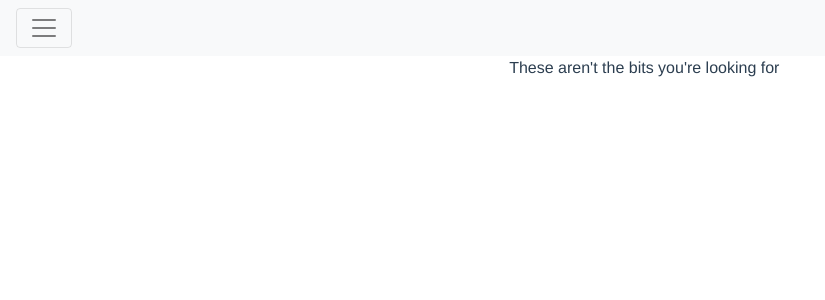
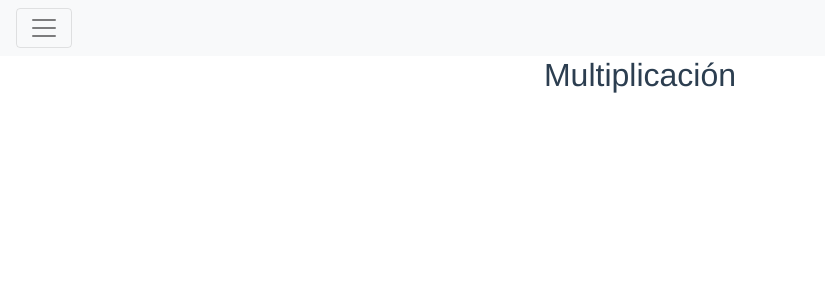
Before and after one commit to RoyRV/sammy-learning, a Vue app: page /multiplication in a window 1280 px wide. Shown: the top 300 px of the page, without its empty margins (0-825 px from the left). Built offline with nearby package versions, Linux system fonts and the light colour scheme.

Commit message:
add multiplication page

```diff
--- a/src/main.js
+++ b/src/main.js
@@ -15,7 +15,6 @@ import VueSlider from 'vue-slider-component'
 import 'vue-slider-component/theme/default.css'
 Vue.component('VueSlider', VueSlider)
 
-
 Vue.config.productionTip = false;
 
 
--- a/src/router/index.js
+++ b/src/router/index.js
@@ -6,6 +6,7 @@ import PageNotFound from '../views/PageNotFound.vue';
 import CourseDetail from '../views/courses/CourseDetail.vue';
 import Addition from '../views/themes/addition.vue';
 import Substraction from '../views/themes/substraction.vue';
+import Multiplication from '../views/themes/multiplication.vue';
 
 Vue.use(VueRouter)
 
@@ -29,6 +30,9 @@ const routes = [
     path: '/substraction', name: 'substraction', component: Substraction,
   },
   {
+    path: '/multiplication', name: 'multiplication', component: Multiplication,
+  },
+  {
     path: '/about',
     name: 'About',
     // route level code-splitting
--- /dev/null
+++ b/src/views/themes/multiplication.vue
@@ -0,0 +1,14 @@
+<template>
+    <b-container class="bv-example-row" fluid="sm">
+        <b-row>
+            <b-col>
+                <h2>Multiplicación</h2>
+            </b-col>
+        </b-row>
+    </b-container>
+</template>
+<script>
+    export default {
+        name: 'Multiplication',
+    }
+</script>
```
